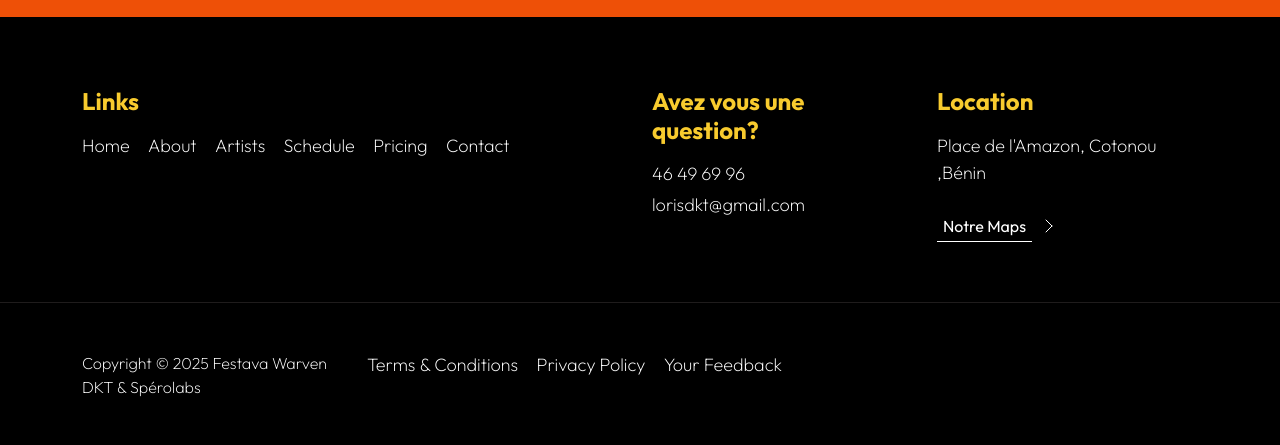
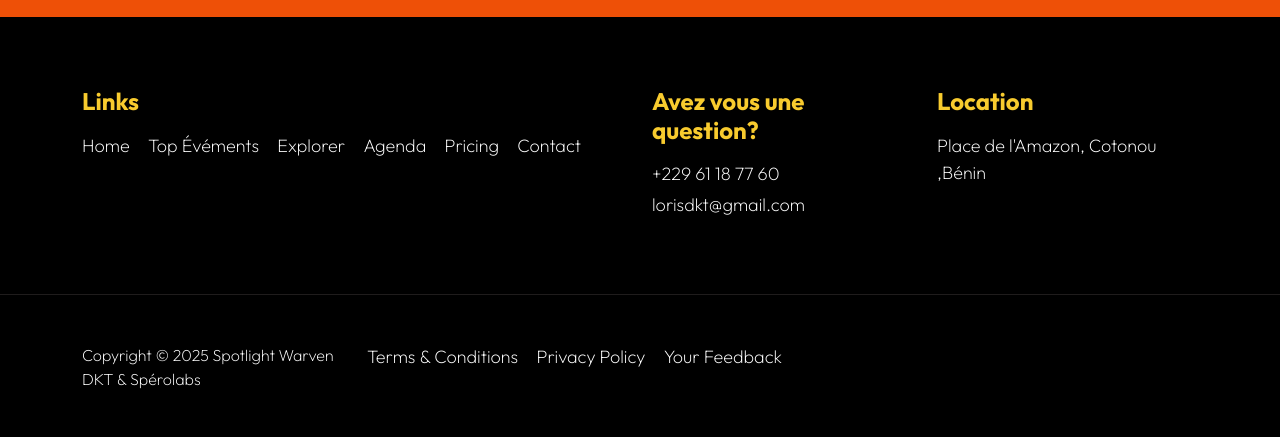
Before and after one commit to warvendkt/Spotlight, a plain HTML site: page index.html in a window 1280 px wide. Shown: the part 5258-5703 px from the top of the page. Drawn offline with Linux system fonts and the light colour scheme.

Commit message:
Changement
21/01/2025

```diff
--- a/index.html
+++ b/index.html
@@ -243,8 +243,9 @@ Plongez dans l'univers explosif de The Party, le festival incontournable de l'an
 
                                     <p class="mb-0">
                                         <strong>Plus d'info:</strong>
-                                        <a href="#">+229 01 74 85 49 18</a>
-                                    </p>
+                                             <a href="tel: +229 61 18 77 60" class="site-footer-link">
+                          +229 61 18 77 60
+                            </a>                                    </p>
                                 </div>
                             </div>
                         </div>
@@ -790,15 +791,15 @@ Plongez dans l'univers explosif de The Party, le festival incontournable de l'an
                             </li>
 
                             <li class="site-footer-link-item">
-                                <a href="#" class="site-footer-link">About</a>
+                                <a href="#" class="site-footer-link">Top Évéments</a>
                             </li>
 
                             <li class="site-footer-link-item">
-                                <a href="#" class="site-footer-link">Artists</a>
+                                <a href="#" class="site-footer-link">Explorer</a>
                             </li>
 
                             <li class="site-footer-link-item">
-                                <a href="#" class="site-footer-link">Schedule</a>
+                                <a href="#" class="site-footer-link">Agenda</a>
                             </li>
 
                             <li class="site-footer-link-item">
@@ -816,7 +817,7 @@ Plongez dans l'univers explosif de The Party, le festival incontournable de l'an
 
                         <p class="text-white d-flex mb-1">
                             <a href="tel: 090-080-0760" class="site-footer-link">
-                          46 49 69 96
+                          +229 61 18 77 60
                             </a>
                         </p>
 
@@ -832,11 +833,6 @@ Plongez dans l'univers explosif de The Party, le festival incontournable de l'an
 
                         <p class="text-white d-flex mt-3 mb-2">
                         Place de l'Amazon, Cotonou ,Bénin </p>
-
-                        <a class="link-fx-1 color-contrast-higher mt-3" href="#">
-                            <span>Notre  Maps</span>
-                            <svg class="icon" viewBox="0 0 32 32" aria-hidden="true"><g fill="none" stroke="currentColor" stroke-linecap="round" stroke-linejoin="round"><circle cx="16" cy="16" r="15.5"></circle><line x1="10" y1="18" x2="16" y2="12"></line><line x1="16" y1="12" x2="22" y2="18"></line></g></svg>
-                        </a>
                     </div>
                 </div>
             </div>
@@ -846,7 +842,7 @@ Plongez dans l'univers explosif de The Party, le festival incontournable de l'an
                     <div class="row">
 
                         <div class="col-lg-3 col-12 mt-5">
-                            <p class="copyright-text">Copyright © 2025 Festava Warven DKT & Spérolabs </p>
+                            <p class="copyright-text">Copyright © 2025 Spotlight Warven DKT & Spérolabs </p>
                         </div>
 
                         <div class="col-lg-8 col-12 mt-lg-5">
```
Also changed, not shown: ticket.html (+3 -6 lines), 1 other file.
